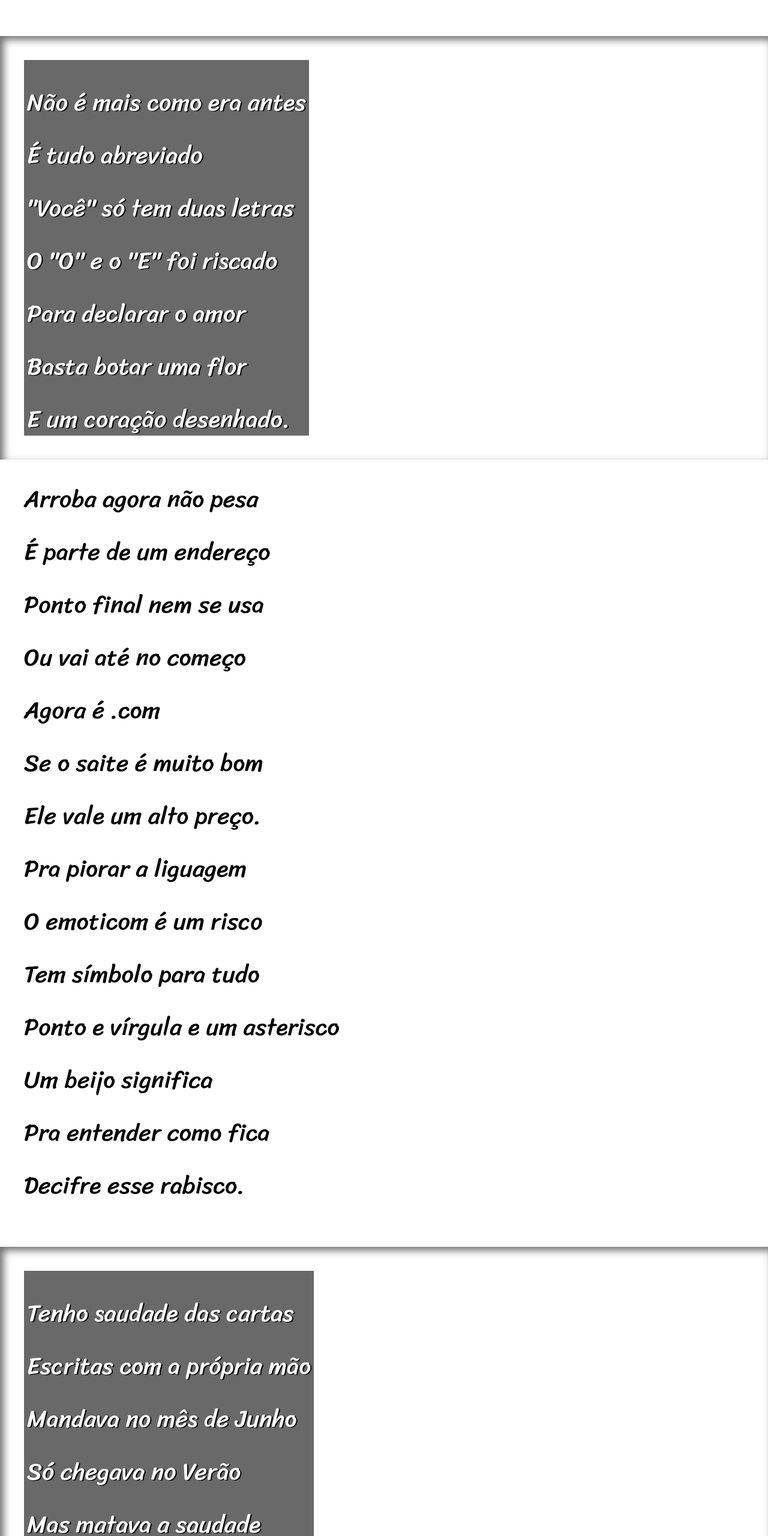
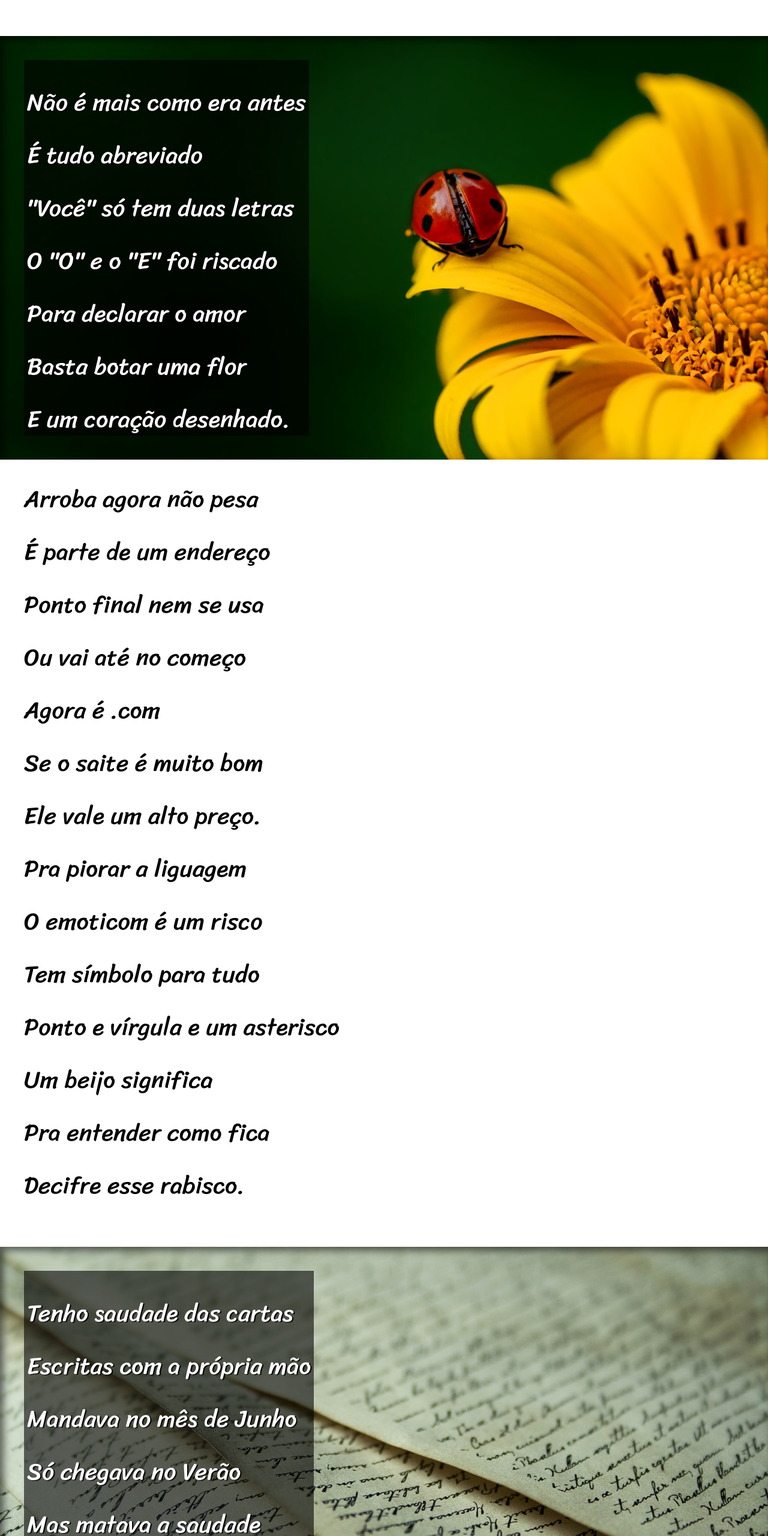
Before and after one commit to AThews/projeto-cordel, a plain HTML site: page index.html in a window 1280 px wide. Shown: the part 904-3464 px from the top of the page at 60% size. Drawn offline with Linux system fonts and the light colour scheme; the site is published under a folder, as on GitHub Pages, so addresses that start at the root find nothing.

Commit message:
correção fundo

```diff
--- a/estilo/style.css
+++ b/estilo/style.css
@@ -82,11 +82,11 @@ section.imagem p {
 }
 
 section#imagem01 {
-    background: white url(/imagens/background001.jpg) no-repeat right center /cover fixed;
+    background: white url(../imagens/background001.jpg) no-repeat right center /cover fixed;
 }
 
 section#imagem02 {
-    background: white url(/imagens/background002.jpg) no-repeat right bottom /cover fixed;
+    background: white url(../imagens/background002.jpg) no-repeat right bottom /cover fixed;
 }
 
 
```
